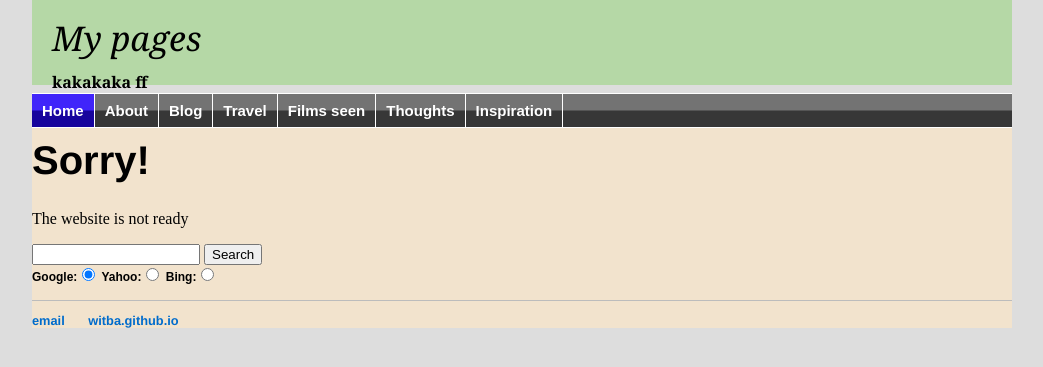
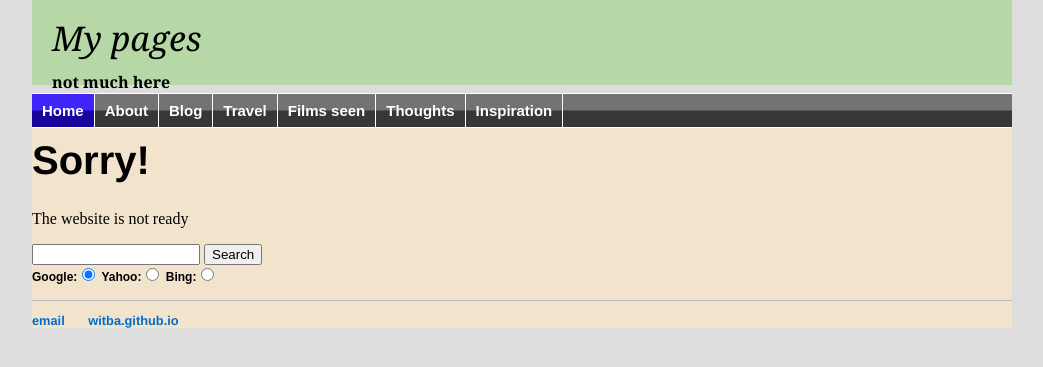
Before and after one commit to witba/witba.github.io, a Jekyll site: the page built from index.html, in a window 1280 px wide. Shown: the top 367 px of the page, without its empty margins (118-1161 px from the left). Built offline with Jekyll 4.4.1, drawn with Linux system fonts in a browser that asks for light colours.

Commit message:
Update default.html

```diff
--- a/_layouts/default.html
+++ b/_layouts/default.html
@@ -15,7 +15,7 @@
   <div id="style_container">
    <div id="style_header">
    <div id="style_title">My pages</div>
-   <div id="style_subtitle">kakakaka ff</div>
+   <div id="style_subtitle">not much here</div>
 
 <!--
     <nav>
```
